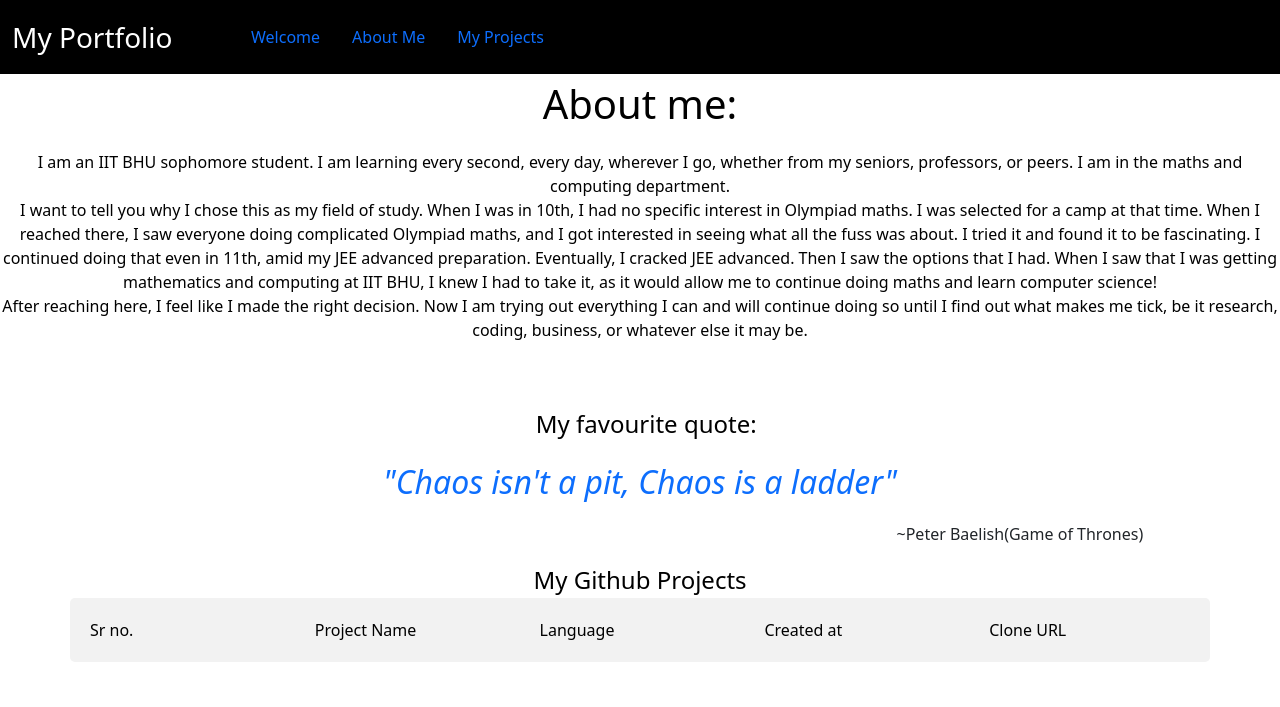
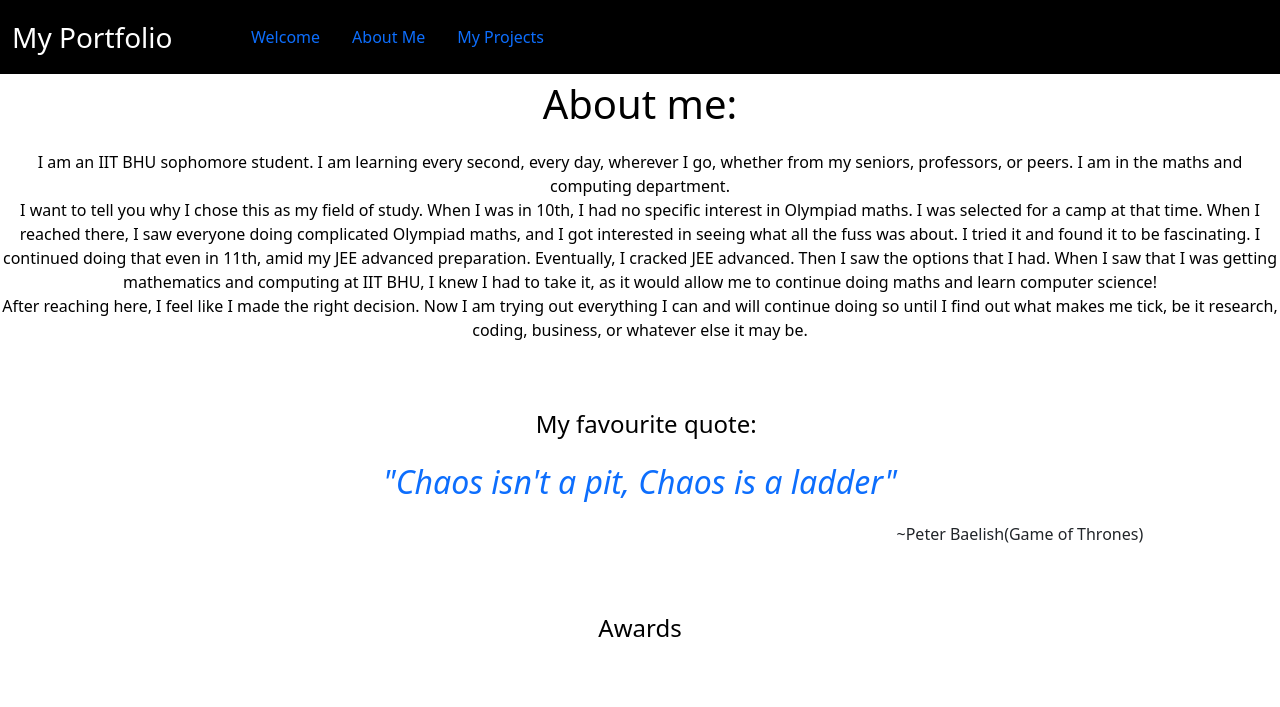
Before and after one commit to aaravm/MyPortfolio, a plain HTML site: page about.html in a window 1280 px wide. Shown: the top 707 px of the page. Drawn offline with nearby package versions, Linux system fonts and the light colour scheme; no server answers.

Commit message:
Update about.html

```diff
--- a/about.html
+++ b/about.html
@@ -123,18 +123,7 @@ input[type=submit]:hover {
       <div class="col-1"></div>
     </div></div>
     <div id="link">
-      <div class="new_p fs-4 text-center">My Github Projects</div>
-      <div class="container" id="lis">
-        <div class="row">
-          <div class="col new_p">Sr no.</div>
-          <div class="col new_p">Project Name</div>
-          <div class="col new_p">Language</div>
-          <div class="col new_p">Created at</div>
-          <div class="col new_p">Clone URL</div>
 
-        </div>
-      </div>
-      </div>
       <br><br>
       <div >
         <div class="new_p fs-4 text-center">Awards</div><br>
```
